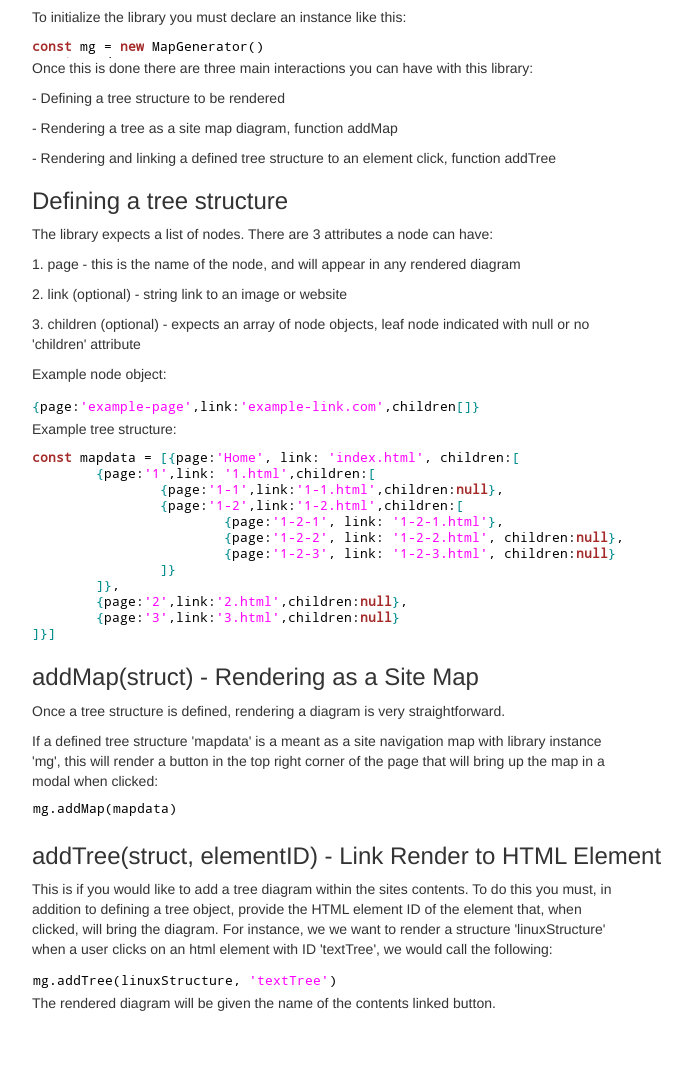
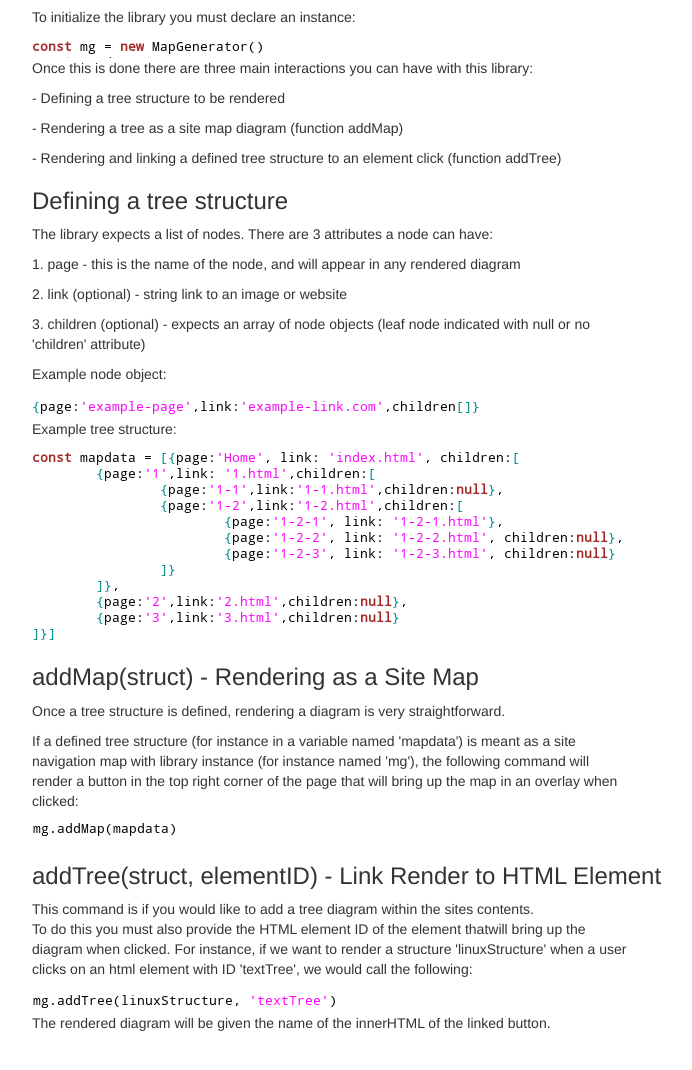
Before and after one commit to jhunt3/EasyTree, a website: page pub/api.html in a window 1280 px wide. Shown: the part 242-1312 px from the top of the page, without its empty margins (32-724 px from the left). Drawn offline with nearby package versions, Linux system fonts and the light colour scheme.

Commit message:
Some landing page updates

```diff
--- a/pub/api.html
+++ b/pub/api.html
@@ -32,17 +32,17 @@
 </nav>
 <div class='documentation'>
 	<h2>API</h2>
-	<div><p>To initialize the library you must declare an instance like this:</p></div>
+	<div><p>To initialize the library you must declare an instance:</p></div>
 <div><img src='img/declarelibrary.png'></div>
 <div><p>Once this is done there are three main interactions you can have with this library:</p></div>
 <div><p>- Defining a tree structure to be rendered</p></div>
-<div><p>- Rendering a tree as a site map diagram, function addMap</p></div>
-<div><p>- Rendering and linking a defined tree structure to an element click, function addTree</p></div>
+<div><p>- Rendering a tree as a site map diagram (function addMap)</p></div>
+<div><p>- Rendering and linking a defined tree structure to an element click (function addTree)</p></div>
 <div><h3>Defining a tree structure</h3></div>
 <div><p>The library expects a list of nodes. There are 3 attributes a node can have:</p></div>
 <div><p>1. page - this is the name of the node, and will appear in any rendered diagram</p></div>
 <div><p>2. link (optional) - string link to an image or website</p></div>
-<div><p>3. children (optional) - expects an array of node objects, leaf node indicated with null or no 'children' attribute</p></div>
+<div><p>3. children (optional) - expects an array of node objects (leaf node indicated with null or no 'children' attribute)</p></div>
 <div><p>Example node object:</p></div>
 
 <div><img src='img/example-node.png'></div>
@@ -51,13 +51,13 @@
 
 <div><h3>addMap(struct) - Rendering as a Site Map</h3></div>
 <div><p>Once a tree structure is defined, rendering a diagram is very straightforward.</p></div>
-<div><p>If a defined tree structure 'mapdata' is a meant as a site navigation map with library instance 'mg', this will render a button in the top right corner of the page that will bring up the map in a modal when clicked:</p></div>
+<div><p>If a defined tree structure (for instance in a variable named 'mapdata') is meant as a site navigation map with library instance (for instance named 'mg'), the following command will render a button in the top right corner of the page that will bring up the map in an overlay when clicked:</p></div>
 <div><img src = 'img/addsitemap.png'></div>
 <div><h3>addTree(struct, elementID) - Link Render to HTML Element</h3></div>
-<div><p>This is if you would like to add a tree diagram within the sites contents.
-	To do this you must, in addition to defining a tree object, provide the HTML element ID of the element that, when clicked, will bring the diagram. For instance, we we want to render a structure 'linuxStructure' when a user clicks on an html element with ID 'textTree', we would call the following: </p></div>
+<div><p>This command is if you would like to add a tree diagram within the sites contents.<br/>
+	To do this you must also provide the HTML element ID of the element thatwill bring up the diagram when clicked. For instance, if we want to render a structure 'linuxStructure' when a user clicks on an html element with ID 'textTree', we would call the following: </p></div>
 <div><img src = 'img/addtree.png'></div>
-<div><p>The rendered diagram will be given the name of the contents linked button.</p></div>
+<div><p>The rendered diagram will be given the name of the innerHTML of the linked button.</p></div>
 </div>
 <body>
 
```
Also changed, not shown: pub/examples.html (+3 -3 lines), pub/gettingstarted.html (+3 -3 lines), pub/index.html (+1 -1 lines), README.md.
